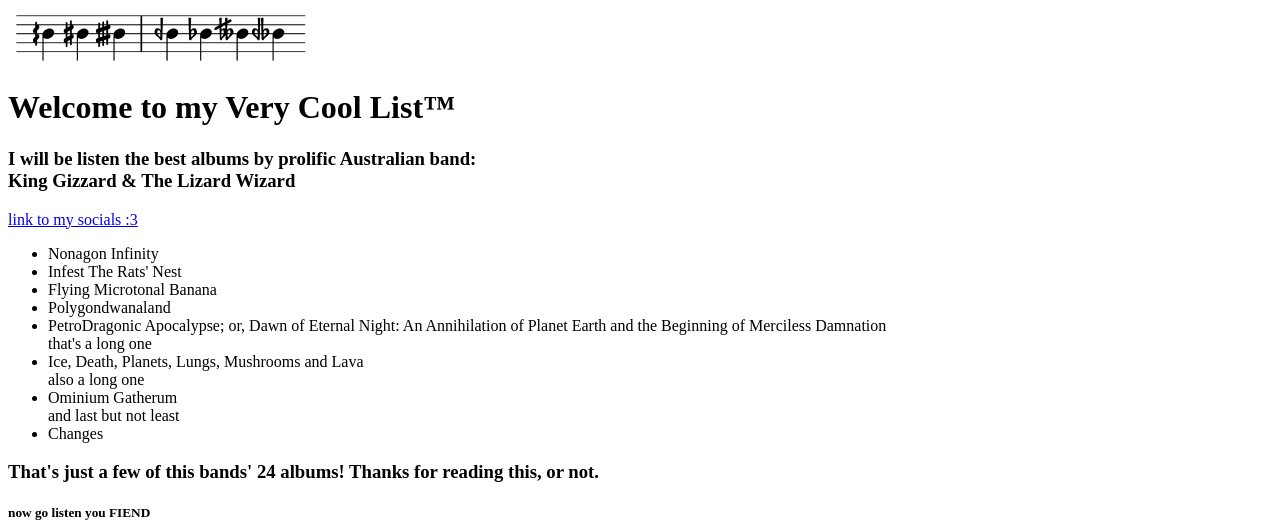
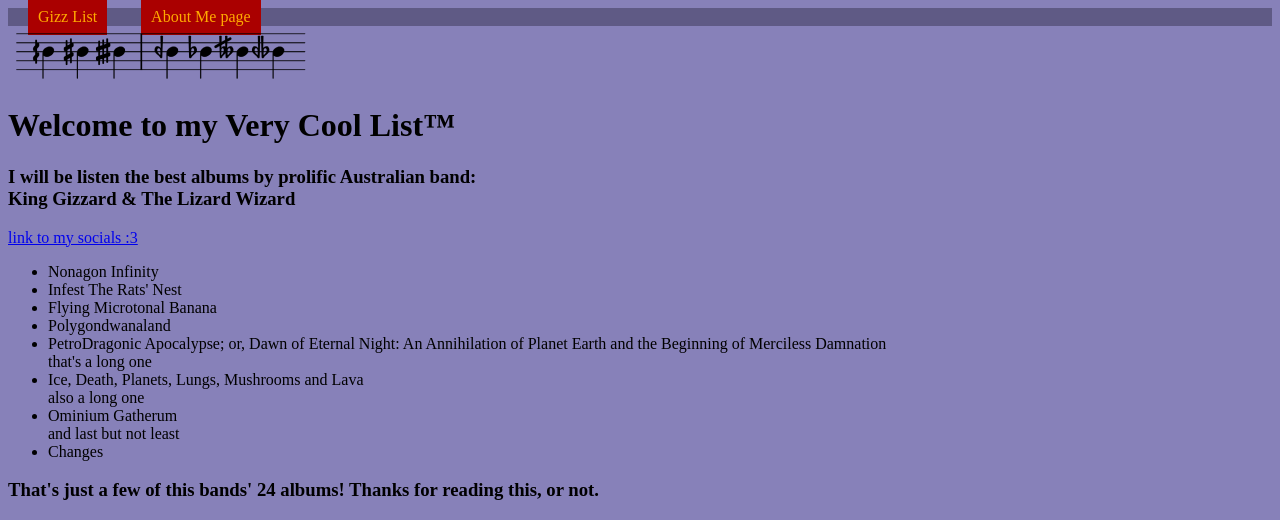
Before and after one commit to avyisonline/about-me-thing, a plain HTML site: page gizz-list.html in a window 1280 px wide. Shown: the top 520 px of the page. Drawn offline with Linux system fonts and the light colour scheme.

Commit message:
silly nav bar

```diff
--- a/gizz-list.html
+++ b/gizz-list.html
@@ -5,9 +5,16 @@
     <meta charset="UTF-8">
     <meta name="viewport" content="width=device-width, initial-scale=1.0">
     <title>A Cool Gizz List™</title>
+    <link rel="stylesheet" href="style.css">
 </head>
 
 <body>
+
+    <div id="nagivation">
+        <a href="gizz-list.html"> Gizz List</a>
+        <a href="index.html"> About Me page</a>
+    </div>
+
     <img src="img/Microtones.png" alt="Microtones">
     <h1>Welcome to my Very Cool List™</h1>
     <h3>I will be listen the best albums by prolific Australian band: <br> King Gizzard & The Lizard Wizard</h3>
--- a/style.css
+++ b/style.css
@@ -3,6 +3,22 @@ body {
 }
 
 /*IDs*/
+
+#nagivation {
+    background-color: #5f5a85;
+}
+
+#nagivation a {
+    padding: 10px 10px 10px 10px;
+    margin: 10px 10px 10px 20px;
+    text-decoration: none;
+    background-color: #AA0000;
+    color: #FFAA00;
+}
+
+#nagivation a:hover {
+    background-color: #770000;
+}
 
 #likeTheWholeThing {
     width: 1440px;
```
Also changed, not shown: index.html (+8 -0 lines).
